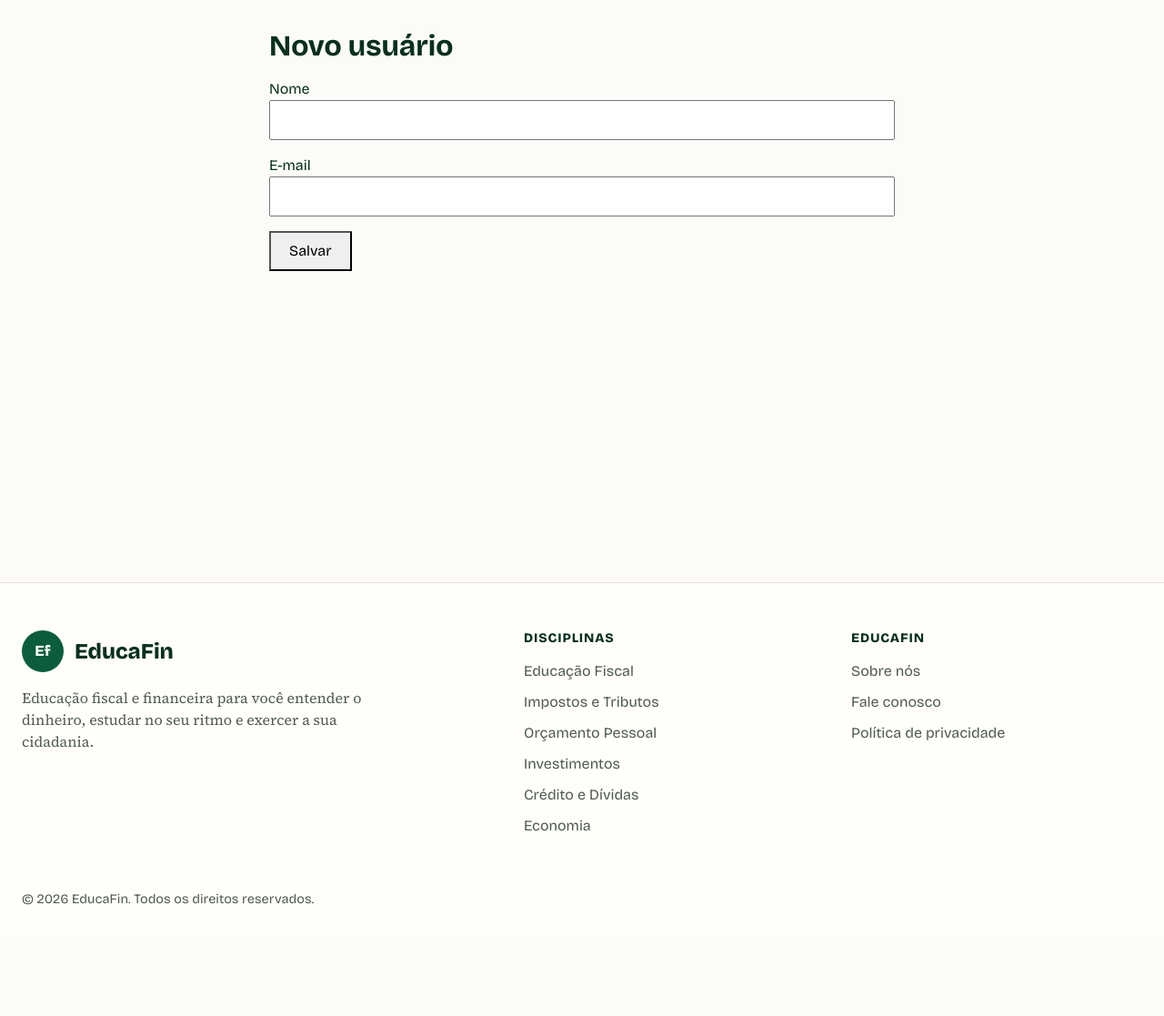
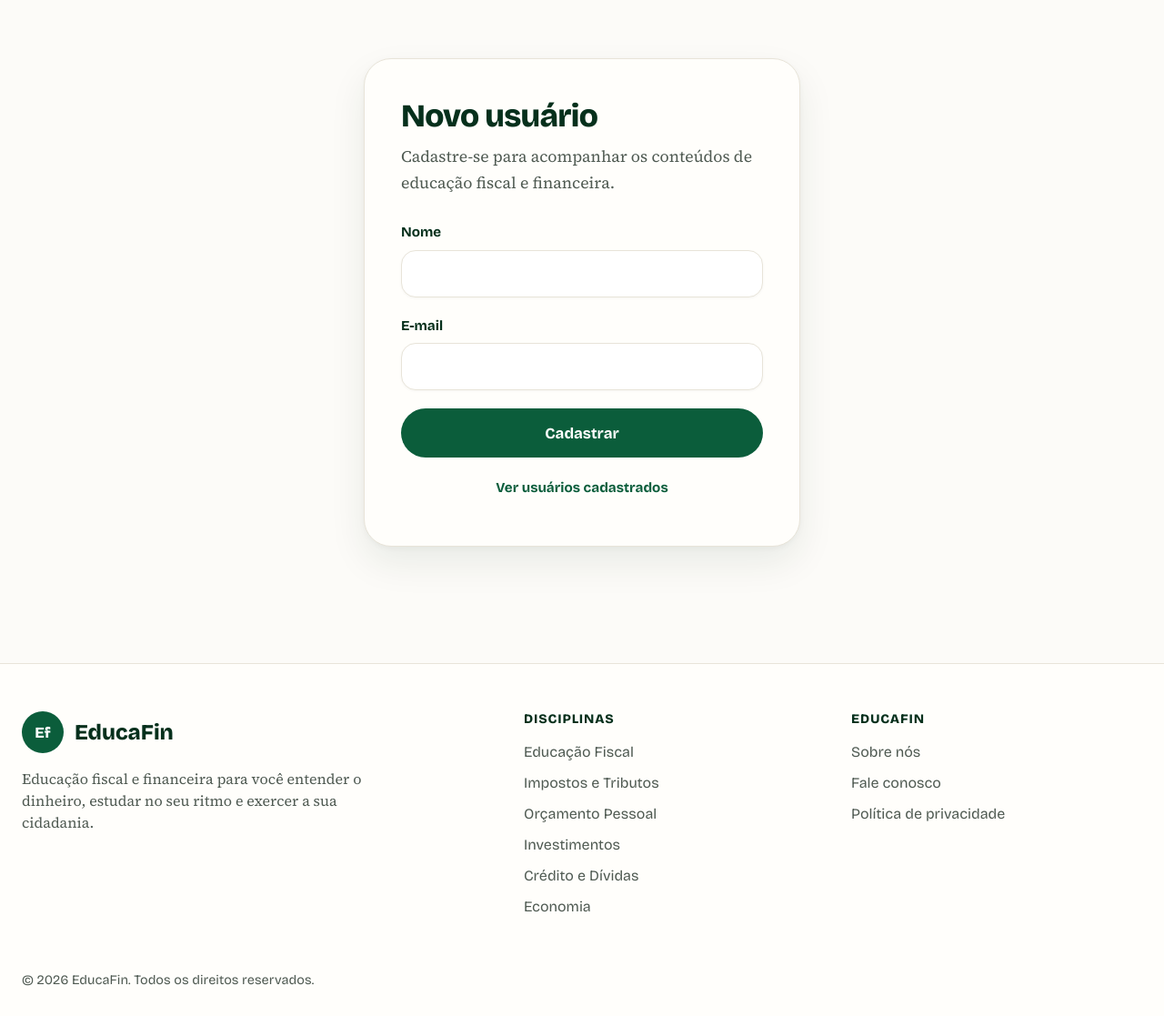
Before and after one commit to isabelasilveira1000/EducaFinprojeto, a PHP site: page /user/create in a window 1280 px wide. Shown: the part 142-1259 px from the top of the page at 91% size. Before the commit the page ends 1137 px from the top, so only its background shows below. Run offline with PHP 8.4, Linux system fonts and the light colour scheme.

Commit message:
cssdocadrasto

```diff
--- a/app/Views/users/form.php
+++ b/app/Views/users/form.php
@@ -1,30 +1,43 @@
 <?php
-$formTitle = isset($title) && is_string($title) ? $title : '';
-$csrfToken = isset($csrf) && is_string($csrf) ? $csrf : '';
-$oldValues = isset($old) && is_array($old) ? $old : [];
-$formErrors = isset($errors) && is_array($errors) ? $errors : [];
+/** @var array<string,string> $errors Erros por campo (chaves: name, email). */
+/** @var array<string,string> $old Valores digitados antes do erro. */
+/** @var string $csrf Token CSRF gerado pelo controller. */
+$errors = $errors ?? [];
+$old = $old ?? [];
 ?>
+<section class="ef-auth">
+    <div class="ef-auth-card">
+        <h1>Novo usuário</h1>
+        <p class="ef-auth-lead">Cadastre-se para acompanhar os conteúdos de educação fiscal e financeira.</p>
 
-<div class="ef-narrow">
-<h1><?= e($formTitle) ?></h1>
+        <form method="post" action="<?= e(url('user/store')) ?>" novalidate>
+            <input type="hidden" name="csrf" value="<?= e($csrf) ?>">
 
-<form method="post" action="<?= url('user/store') ?>" data-validate>
-    <input type="hidden" name="csrf" value="<?= e($csrfToken) ?>">
+            <div class="ef-field<?= isset($errors['name']) ? ' has-error' : '' ?>">
+                <label for="name">Nome</label>
+                <input type="text" id="name" name="name"
+                       value="<?= e($old['name'] ?? '') ?>"
+                       autocomplete="name" required
+                       <?= isset($errors['name']) ? 'aria-invalid="true" aria-describedby="name-erro"' : '' ?>>
+                <?php if (isset($errors['name'])): ?>
+                    <p class="ef-error" id="name-erro"><?= e($errors['name']) ?></p>
+                <?php endif; ?>
+            </div>
 
-    <label>Nome
-        <input name="name" value="<?= e($oldValues['name'] ?? '') ?>">
-    </label>
-    <?php if (isset($formErrors['name'])): ?>
-        <p class="erro"><?= e($formErrors['name']) ?></p>
-    <?php endif; ?>
+            <div class="ef-field<?= isset($errors['email']) ? ' has-error' : '' ?>">
+                <label for="email">E-mail</label>
+                <input type="email" id="email" name="email"
+                       value="<?= e($old['email'] ?? '') ?>"
+                       autocomplete="email" required
+                       <?= isset($errors['email']) ? 'aria-invalid="true" aria-describedby="email-erro"' : '' ?>>
+                <?php if (isset($errors['email'])): ?>
+                    <p class="ef-error" id="email-erro"><?= e($errors['email']) ?></p>
+                <?php endif; ?>
+            </div>
 
-    <label>E-mail
-        <input name="email" value="<?= e($oldValues['email'] ?? '') ?>">
-    </label>
-    <?php if (isset($formErrors['email'])): ?>
-        <p class="erro"><?= e($formErrors['email']) ?></p>
-    <?php endif; ?>
+            <button type="submit" class="ef-btn ef-auth-btn">Cadastrar</button>
+        </form>
 
-    <button type="submit">Salvar</button>
-</form>
-</div>
+        <p class="ef-auth-alt"><a href="<?= e(url('user/index')) ?>">Ver usuários cadastrados</a></p>
+    </div>
+</section>
--- a/public/css/educafin.css
+++ b/public/css/educafin.css
@@ -132,3 +132,48 @@
   .ef-index-grid,.ef-cards,.ef-foot-in{grid-template-columns:1fr}
   .ef-dhead{flex-direction:column}
 }
+
+/* ===== PARTE 3: cadastro e login — cole no FIM do educafin.css ===== */
+:where(.ef-auth) *{margin:0}
+
+.ef-auth{display:flex;justify-content:center;padding:64px 20px 80px}
+.ef-auth-card{
+  width:100%;max-width:480px;
+  background:var(--ef-card);border:1px solid var(--ef-line);border-radius:30px;
+  padding:44px 40px 36px;
+  box-shadow:0 18px 40px rgba(6,48,28,.08),0 2px 6px rgba(0,0,0,.04);
+}
+.ef-auth-card h1{font-size:2.2rem;font-weight:800;letter-spacing:-.02em;line-height:1.1}
+.ef-auth-lead{font-family:var(--ef-serif);font-size:1.1rem;line-height:1.65;color:var(--ef-soft);margin:10px 0 28px}
+
+/* campos */
+.ef-field{margin-bottom:20px}
+.ef-field label{display:block;font-weight:700;font-size:.95rem;margin-bottom:8px}
+.ef-field input{
+  display:block;width:100%;height:52px;padding:0 16px;
+  font:inherit;color:var(--ef-ink);
+  background:#fff;border:1px solid var(--ef-line);border-radius:16px;
+  box-shadow:0 1px 3px rgba(0,0,0,.04);
+  transition:border-color .15s,box-shadow .15s;
+}
+.ef-field input:hover{border-color:#cfc9b8}
+.ef-field input:focus{outline:0;border-color:var(--ef-green);box-shadow:0 0 0 4px rgba(11,93,59,.15)}
+.ef-field input::placeholder{color:#8a948d}
+
+/* erro */
+.ef-field.has-error input{border-color:#b42318;box-shadow:0 0 0 4px rgba(180,35,24,.1)}
+.ef-error{color:#b42318;font-size:.92rem;margin-top:8px}
+
+/* botão (reaproveita .ef-btn) */
+.ef-auth-btn{display:block;width:100%;height:54px;margin-top:8px;font-size:1.05rem}
+
+/* link de apoio */
+.ef-auth-alt{text-align:center;margin-top:22px;color:var(--ef-soft);font-size:.95rem}
+.ef-auth-alt a{color:var(--ef-green);font-weight:700}
+.ef-auth-alt a:hover{text-decoration:underline}
+
+@media (max-width:620px){
+  .ef-auth{padding:36px 16px 56px}
+  .ef-auth-card{padding:34px 24px 28px;border-radius:24px}
+  .ef-auth-card h1{font-size:1.9rem}
+}
```
